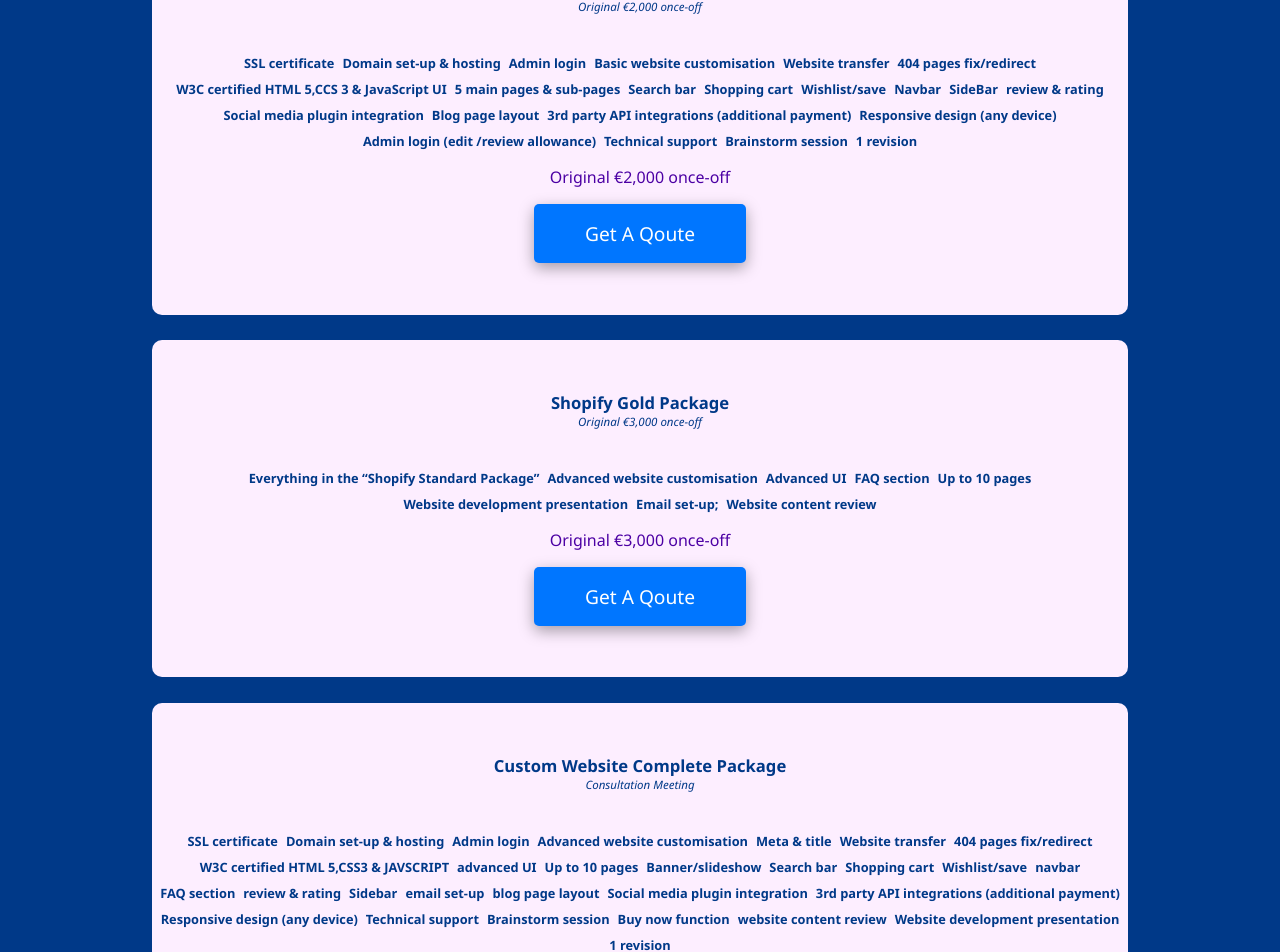
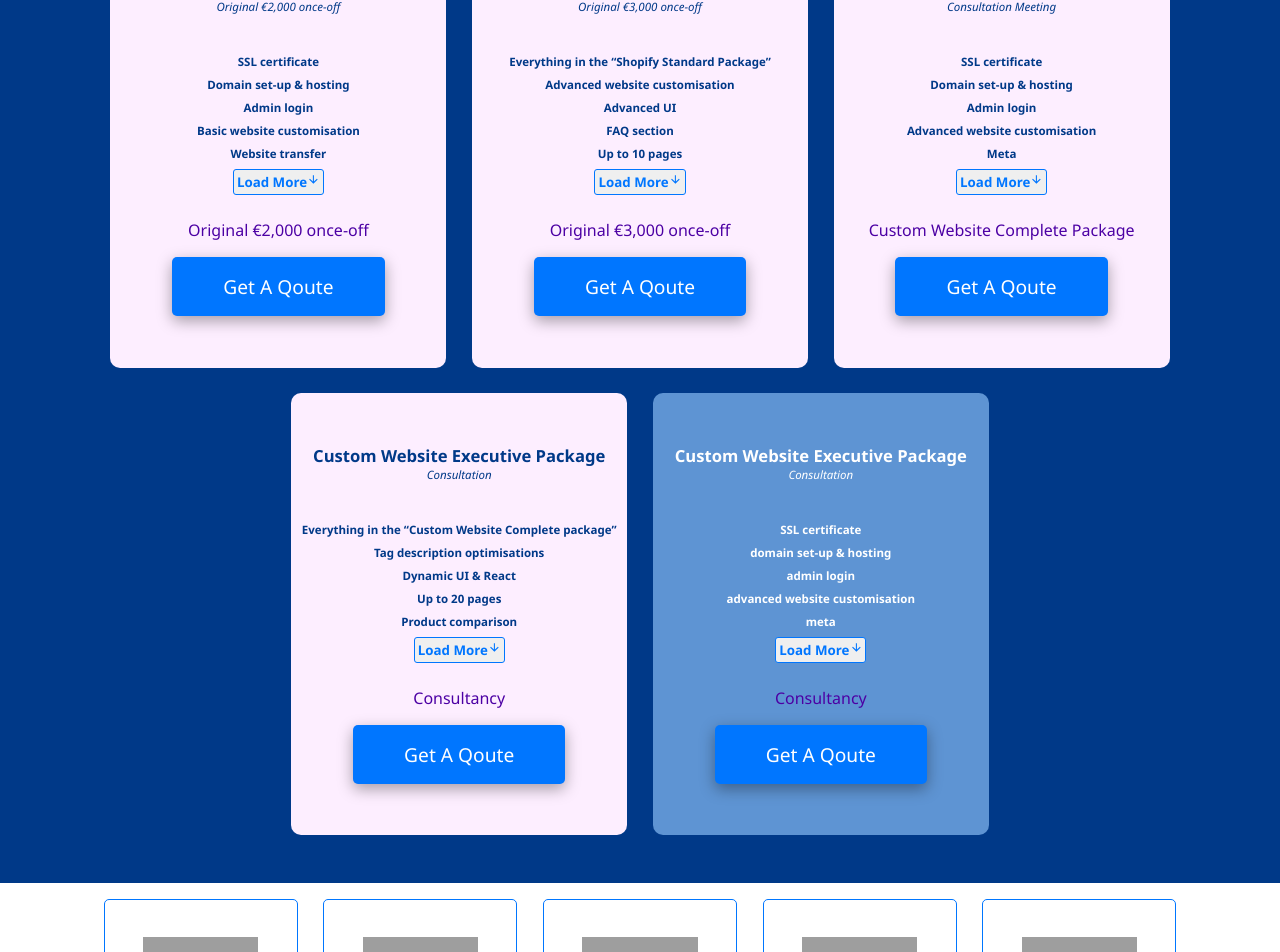
Before and after one commit to Umweltdev/prevailclient, a React (Vite) app: page /Services in a window 1280 px wide. Shown: the part 2172-3124 px from the top of the page. Built offline with nearby package versions, Linux system fonts and the light colour scheme; grey boxes are pictures that could not be loaded.

Commit message:
our packages section

```diff
--- a/src/components/Portfolio/assets/PortfolioData.jsx
+++ b/src/components/Portfolio/assets/PortfolioData.jsx
@@ -85,3 +85,139 @@
       "Real-time marketing capabilities of digital channels allow companies to adapt quickly to changing market trends, ensuring they stay relevant and responsive to customer needs.",
   },
 ];
+
+export const shopifySilver = [
+  "SSL certificate",
+  "Domain set-up & hosting",
+  "Admin login",
+  "Basic website customisation",
+  "Website transfer",
+  "404 pages fix/redirect",
+  "W3C certified HTML 5,CCS 3 & JavaScript UI",
+  "5 main pages & sub-pages",
+  "Search bar",
+  "Shopping cart",
+  "Wishlist / save,",
+  "Navbar",
+  "SideBar",
+  "Review & rating",
+  "Social media plugin integration",
+  "Blog page layout",
+  "3rd party API integrations (additional payment)",
+  "Responsive design (any device)",
+  "Admin login (edit /review allowance)",
+  "Technical support",
+  "Brainstorm session",
+  "1 revision",
+];
+
+export const shopifyGold = [
+  `Everything in the “Shopify Standard Package”`,
+  "Advanced website customisation",
+  "Advanced UI",
+  "FAQ section",
+  "Up to 10 pages",
+  "Website development presentation",
+  "Email set-up",
+  "Website content review",
+];
+
+export const customItems = [
+  "SSL certificate",
+  "Domain set-up & hosting",
+  "Admin login",
+  "Advanced website customisation",
+  "Meta",
+  "Title",
+  "Website transfer",
+  "404 pages fix/redirect",
+  "W3C certified HTML 5",
+  "CCS 3",
+  "JavaScript",
+  "Advanced UI",
+  "Up to 10 pages",
+  "Banner/slideshow",
+  "Search bar",
+  "Shopping cart",
+  "Wishlist/save",
+  "Navbar",
+  "FAQ section",
+  "Sidebar",
+  "Review & rating",
+  "Email set-up",
+  "Blog page layout",
+  "Social media plugin integration",
+  "3rd party API integrations (additional payment)",
+  "Responsive design (any device)",
+  "Technical support",
+  "Brainstorm session",
+  "Buy now function",
+  "Website content review",
+  "Website development presentation",
+  "1 revision",
+];
+
+export const cusExecItem = [
+  `Everything in the “Custom Website Complete package”`,
+  "Tag description optimisations",
+  "Dynamic UI & React",
+  "Up to 20 pages",
+  "Product comparison",
+  "Privacy policy & terms and conditions page",
+  "Advance analysis & performance report",
+  "Order invoice",
+  "Online booking system",
+  "Calendar booking system",
+  "Newsletter sign-up",
+  "2 revisions",
+];
+
+// export const cusExecItem = [
+//   `Everything in the “Custom Website Complete package”`,
+//   "Tag description optimisations",
+//   "Dynamic UI & React",
+//   "Up to 20 pages",
+//   "Product comparison",
+//   "Privacy policy & terms and conditions page",
+//   "Advance analysis & performance report",
+//   "Order invoice",
+//   "Online booking system",
+//   "Calendar booking system",
+//   "Newsletter sign-up",
+//   "2 revisions",
+// ];
+
+export const EstateSilver = [
+  "SSL certificate",
+  "domain set-up & hosting",
+  "admin login",
+  "advanced website customisation",
+  "meta",
+  "title",
+  "website transfer",
+  "404 pages fix/redirect",
+  "W3C certified HTML 5",
+  "CCS 3",
+  "JavaScript",
+  "advanced UI",
+  "up to 10 pages",
+  "banner/slideshow",
+  "search bar",
+  "shopping cart",
+  "wishlist/save",
+  "navbar",
+  "sidebar",
+  "review & rating",
+  "email set-up",
+  "blog page layout",
+  "social media plugin integration",
+  "3rd party API integrations (additional payment)",
+  "responsive design (any device)",
+  "admin login (edit /review allowance)",
+  "customer login",
+  "property list & description page",
+  "FAQ section",
+  "properties filter component",
+  "brainstorm session",
+  "1 revision",
+];
--- a/src/components/Services/SectionFour.jsx
+++ b/src/components/Services/SectionFour.jsx
@@ -1,6 +1,41 @@
 import "./assets/services.css";
+import React, { useState } from "react";
+import { EstateSilver, cusExecItem, customItems, shopifyGold, shopifySilver } from "../Portfolio/assets/PortfolioData";
+import { ArrowDownward } from "@mui/icons-material";
 
 const SectionFour = () => {
+  const [shopifySilverItems, setShopifySilverItems] = useState(5);
+  const [shopifyGoldItems, setShopifyGoldItems] = useState(5);
+  const [shopifyCustomItems, setShopifyCustomItems] = useState(5);
+  const [shopifyExecItems, setShopifyExecItems] = useState(5);
+  const [shopifyExecCusItems, setShopifyExecCusItems] = useState(5);
+
+  const handleLoadSilver = () => {
+    // Increase the number of items to display
+    setShopifySilverItems(shopifySilverItems + 5);
+  };
+
+  const handleLoadGold = () => {
+    // Increase the number of items to display
+    setShopifyGoldItems(shopifyGoldItems + 5);
+  };
+
+  const handleLoadCustom = () => {
+    // Increase the number of items to display
+    setShopifyCustomItems(shopifyCustomItems + 5);
+  };
+
+  const handleLoadExec = () => {
+    // Increase the number of items to display
+    setShopifyExecItems(shopifyExecItems + 5);
+  };
+
+   const handleLoadExecCus = () => {
+     // Increase the number of items to display
+     setShopifyExecCusItems(shopifyExecCusItems + 5);
+   };
+
+
   return (
     <div className="sFourServiceContainer">
       <h1 className="sFourServiceHeader">Our Packages</h1>
@@ -10,89 +45,41 @@
           <div className="sFourServiceCardTwo">
             <h1 className="sFourServiceCardTwo1">Shopify Silver Package</h1>
             <p className="sFourServiceCardSpanText">Original €2,000 once-off</p>
-            {/* <h1 className="sFourServiceCardTwo2">
-              For Middle-Sized Companies & E-Commerce
-            </h1> */}
             <ul className="sFourServiceCardList">
-              <li>SSL certificate</li>
-              <li>Domain set-up & hosting</li>
-              <li>Admin login</li>
-              <li>Basic website customisation</li>
-              <li>Website transfer</li>
-              <li>404 pages fix/redirect</li>
-              <li>W3C certified HTML 5,CCS 3 & JavaScript UI</li>
-              <li>5 main pages & sub-pages</li>
-              <li>Search bar</li>
-              <li>Shopping cart</li>
-              <li>Wishlist/save</li>
-              <li>Navbar</li>
-              <li>SideBar</li>
-              <li>review & rating</li>
-              <li>Social media plugin integration</li>
-              <li>Blog page layout</li>
-              <li>3rd party API integrations (additional payment)</li>
-              <li>Responsive design (any device)</li>
-              <li>Admin login (edit /review allowance)</li>
-              <li>Technical support</li>
-              <li>Brainstorm session</li>
-              <li>1 revision</li>
+              {shopifySilver.slice(0, shopifySilverItems).map((item, index) => (
+                <li key={index}>{item}</li>
+              ))}
             </ul>
+            {shopifySilverItems < 30 && ( // Assuming you have a maximum of 30 items
+              <button
+                className="sFourServiceLoadMore"
+                onClick={handleLoadSilver}
+              >
+                Load More{" "}
+                <ArrowDownward sx={{ color: "#0076ff", fontSize: "1vw" }} />
+              </button>
+            )}
             <p className="sFourServiceCardBottom">Original €2,000 once-off</p>
             <button className="sFourServiceCardBtn">Get A Qoute</button>
           </div>
         </div>
-
-        {/* MAIN */}
-        {/* <div className="sFourServiceCard">
-          <div className="sFourServiceCardOne">
-            <p>WE RECOMMEND</p>
-          </div>
-          <div className="sFourServiceCardTwo">
-            <h1 className="sFourServiceCardTwo1"> SEO Package 2</h1>
-            <p className="sFourServiceCardSpanText">
-              min 6-12 months recommended
-            </p>
-            <h1 className="sFourServiceCardTwo2">
-              For Middle-Sized Companies & E-Commerce
-            </h1>
-            <ul className="sFourServiceCardList">
-              <li>Initial Review, Audit & Analysis</li>
-              <li>Competitor Analysis</li>
-              <li>On-Page SEO based on reports </li>
-              <li>Local Search Optimisation</li>
-              <li>GMB Optimisation</li>
-              <li>Google Analytics Tracking</li>
-              <li>Google 1st page (5 key phrases)</li>
-              <li>Backlinks Consultation/ Generation</li>
-              <li>New Blogpost optimised x 2</li>
-              <li>Weekly Reporting</li>
-              <li>Customer Support</li>
-              <p className="sFourServiceCardBottomMain">
-                Starting at €795 per month
-              </p>
-              <button className="sFourServiceCardBtn">Get A Qoute</button>
-            </ul>
-          </div>
-        </div> */}
 
         {/* TWO */}
         <div className="sFourServiceCardSmall">
           <div className="sFourServiceCardTwo">
             <h1 className="sFourServiceCardTwo1">Shopify Gold Package</h1>
             <p className="sFourServiceCardSpanText">Original €3,000 once-off</p>
-            {/* <h1 className="sFourServiceCardTwo2">
-              For Middle-Sized Companies & E-Commerce
-            </h1> */}
             <ul className="sFourServiceCardList">
-              <li>Everything in the “Shopify Standard Package”</li>
-              <li>Advanced website customisation</li>
-              <li>Advanced UI</li>
-              <li>FAQ section</li>
-              <li>Up to 10 pages</li>
-              <li>Website development presentation</li>
-              <li>Email set-up;</li>
-              <li>Website content review</li>
+              {shopifyGold.slice(0, shopifyGoldItems).map((item, index) => (
+                <li key={index}>{item}</li>
+              ))}
             </ul>
+            {shopifyGoldItems < shopifyGold.length && ( // Assuming you have a maximum of 30 items
+              <button className="sFourServiceLoadMore" onClick={handleLoadGold}>
+                Load More{" "}
+                <ArrowDownward sx={{ color: "#0076ff", fontSize: "1vw" }} />
+              </button>
+            )}
             <p className="sFourServiceCardBottom">Original €3,000 once-off</p>
             <button className="sFourServiceCardBtn">Get A Qoute</button>
           </div>
@@ -105,40 +92,20 @@
               Custom Website Complete Package{" "}
             </h1>
             <p className="sFourServiceCardSpanText">Consultation Meeting</p>
-            {/* <h1 className="sFourServiceCardTwo2">
-              For Middle-Sized Companies & E-Commerce
-            </h1> */}
             <ul className="sFourServiceCardList">
-              <li>SSL certificate</li>
-              <li>Domain set-up & hosting</li>
-              <li>Admin login</li>
-              <li>Advanced website customisation</li>
-              <li>Meta & title</li>
-              <li>Website transfer</li>
-              <li>404 pages fix/redirect</li>
-              <li>W3C certified HTML 5,CSS3 & JAVSCRIPT</li>
-              <li>advanced UI</li>
-              <li>Up to 10 pages</li>
-              <li>Banner/slideshow</li>
-              <li>Search bar</li>
-              <li>Shopping cart</li>
-              <li>Wishlist/save</li>
-              <li>navbar</li>
-              <li>FAQ section</li>
-              <li>review & rating</li>
-              <li>Sidebar</li>
-              <li>email set-up</li>
-              <li>blog page layout</li>
-              <li>Social media plugin integration</li>
-              <li>3rd party API integrations (additional payment)</li>
-              <li>Responsive design (any device)</li>
-              <li>Technical support</li>
-              <li>Brainstorm session</li>
-              <li>Buy now function</li>
-              <li>website content review</li>
-              <li>Website development presentation</li>
-              <li>1 revision</li>
+              {customItems.slice(0, shopifyCustomItems).map((item, index) => (
+                <li key={index}>{item}</li>
+              ))}
             </ul>
+            {shopifyCustomItems < customItems.length && ( // Assuming you have a maximum of 30 items
+              <button
+                className="sFourServiceLoadMore"
+                onClick={handleLoadCustom}
+              >
+                Load More{" "}
+                <ArrowDownward sx={{ color: "#0076ff", fontSize: "1vw" }} />
+              </button>
+            )}
             <p className="sFourServiceCardBottom">
               Custom Website Complete Package
             </p>
@@ -146,53 +113,50 @@
           </div>
         </div>
 
+        {/* FOUR */}
         <div className="sFourServiceCardSmall">
           <div className="sFourServiceCardTwo">
             <h1 className="sFourServiceCardTwo1">
               Custom Website Executive Package{" "}
             </h1>
             <p className="sFourServiceCardSpanText">Consultation</p>
-            {/* <h1 className="sFourServiceCardTwo2">
-              For Middle-Sized Companies & E-Commerce
-            </h1> */}
             <ul className="sFourServiceCardList">
-              <li>Everything in the “Custom Website Complete package”</li>
-              <li>tag description optimisations</li>
-              <li>dynamic UI & React</li>
-              <li>Up to 20 pages</li>
-              <li>Product comparison</li>
-              <li>Website transfer</li>
-              <li>Privacy policy & terms and conditions page</li>
-              <li>Order invoice</li>
-              <li>Online booking system</li>
-              <li>Calendar booking system</li>
-              <li>newsletter sign-up</li>
-              <li>2 revisions</li>
+              {cusExecItem.slice(0, shopifyExecItems).map((item, index) => (
+                <li key={index}>{item}</li>
+              ))}
             </ul>
+            {shopifyExecItems < cusExecItem.length && ( // Assuming you have a maximum of 30 items
+              <button className="sFourServiceLoadMore" onClick={handleLoadExec}>
+                Load More{" "}
+                <ArrowDownward sx={{ color: "#0076ff", fontSize: "1vw" }} />
+              </button>
+            )}
             <p className="sFourServiceCardBottom">Consultancy</p>
             <button className="sFourServiceCardBtn">Get A Qoute</button>
           </div>
         </div>
 
+        {/* FIVE */}
         <div className="sFourServiceCardSmall exec">
           <div className="sFourServiceCardTwo">
             <h1 className="sFourServiceCardTwo1">
               Custom Website Executive Package{" "}
             </h1>
             <p className="sFourServiceCardSpanText">Consultation</p>
-            {/* <h1 className="sFourServiceCardTwo2">
-              For Middle-Sized Companies & E-Commerce
-            </h1> */}
             <ul className="sFourServiceCardList">
-              <li>Everything in the “Estate Agency Complete package”</li>,
-              <li>tag description optimisations</li>,<li>dynamic UI & React</li>
-              ,<li> property comparison</li>,<li>up to 20 pages</li>,
-              <li>website development presentation</li>,
-              <li>privacy policy & terms and conditions page</li>,
-              <li>order invoice</li>,<li>online booking system</li>,
-              <li>calendar booking system</li>,<li>newsletter sign-up</li>,
-              <li>2 revisions</li>,
+              {EstateSilver.slice(0, shopifyExecCusItems).map((item, index) => (
+                <li key={index}>{item}</li>
+              ))}
             </ul>
+            {shopifyExecCusItems < EstateSilver.length && (
+              <button
+                className="sFourServiceLoadMore"
+                onClick={handleLoadExecCus}
+              >
+                Load More{" "}
+                <ArrowDownward sx={{ color: "#0076ff", fontSize: "1vw" }} />
+              </button>
+            )}
             <p className="sFourServiceCardBottom">Consultancy</p>
             <button className="sFourServiceCardBtn">Get A Qoute</button>
           </div>
--- a/src/components/Services/assets/services.css
+++ b/src/components/Services/assets/services.css
@@ -81,7 +81,7 @@
 
 .sFourServiceCards {
   display: flex;
-  flex-direction: column;
+  flex-direction: row;
   justify-content: center;
   align-items: center;
   gap: 2vw;
@@ -95,7 +95,7 @@
   align-items: center;
   background-color: var(--third-color);
   color: white;
-  width: 75vw;
+  width: 25vw;
   padding: 2vw;
   border-radius: 10px;
 }
@@ -108,23 +108,22 @@
   align-items: center;
   background-color: var(--vlight-color);
   color: var(--fourth-color);
-  width: 75vw;
+  width: 25vw;
   padding: 4vw 1vh;
   border-radius: 10px;
 }
 
- .exec {
+.exec {
   display: flex;
   flex-direction: column;
   justify-content: center;
   align-items: center;
   background-color: var(--third-color);
   color: white;
-  width: 75vw;
+  width: 25vw;
   padding: 4vw 1vh;
   border-radius: 10px;
 }
-
 
 .sFourServiceCardOne {
   background-color: var(--vlight-color);
@@ -150,7 +149,6 @@
 .sFourServiceCardTwo1 {
   font-size: 1.3vw;
   text-align: center;
-
 }
 
 .sFourServiceCardSpanText {
@@ -158,7 +156,6 @@
   font-style: italic;
   font-size: var(--small-text);
   margin-bottom: 3vh;
-
 }
 
 .sFourServiceCardTwo2 {
@@ -169,15 +166,19 @@
 
 .sFourServiceCardList {
   display: flex;
-  flex-direction: row;
+  flex-direction: column;
   flex-wrap: wrap;
   justify-content: center;
   align-items: center;
   gap: 1vh;
   list-style: none;
-  font-size: 1vw;
+  font-size: 0.9vw;
   font-weight: 600;
   margin-top: 2vh;
+}
+
+.sFourServiceCardList li {
+  text-align: center;
 }
 
 .sFourServiceCardBottom {
@@ -204,6 +205,17 @@
 .sFourServiceCardBtn:hover {
   transition: 0.5s ease-in-out;
   box-shadow: rgba(100, 100, 111, 0.2) 0px 7px 29px 0px;
+}
+
+.sFourServiceLoadMore {
+  text-align: center;
+  display: flex;
+  color: var(--first-color);
+  font-weight: 900;
+  margin: 1vh 0;
+  border: 1px solid var(--first-color);
+  padding: 3px;
+  border-radius: 3px;
 }
 
 /* SECTION FIVE */
```
